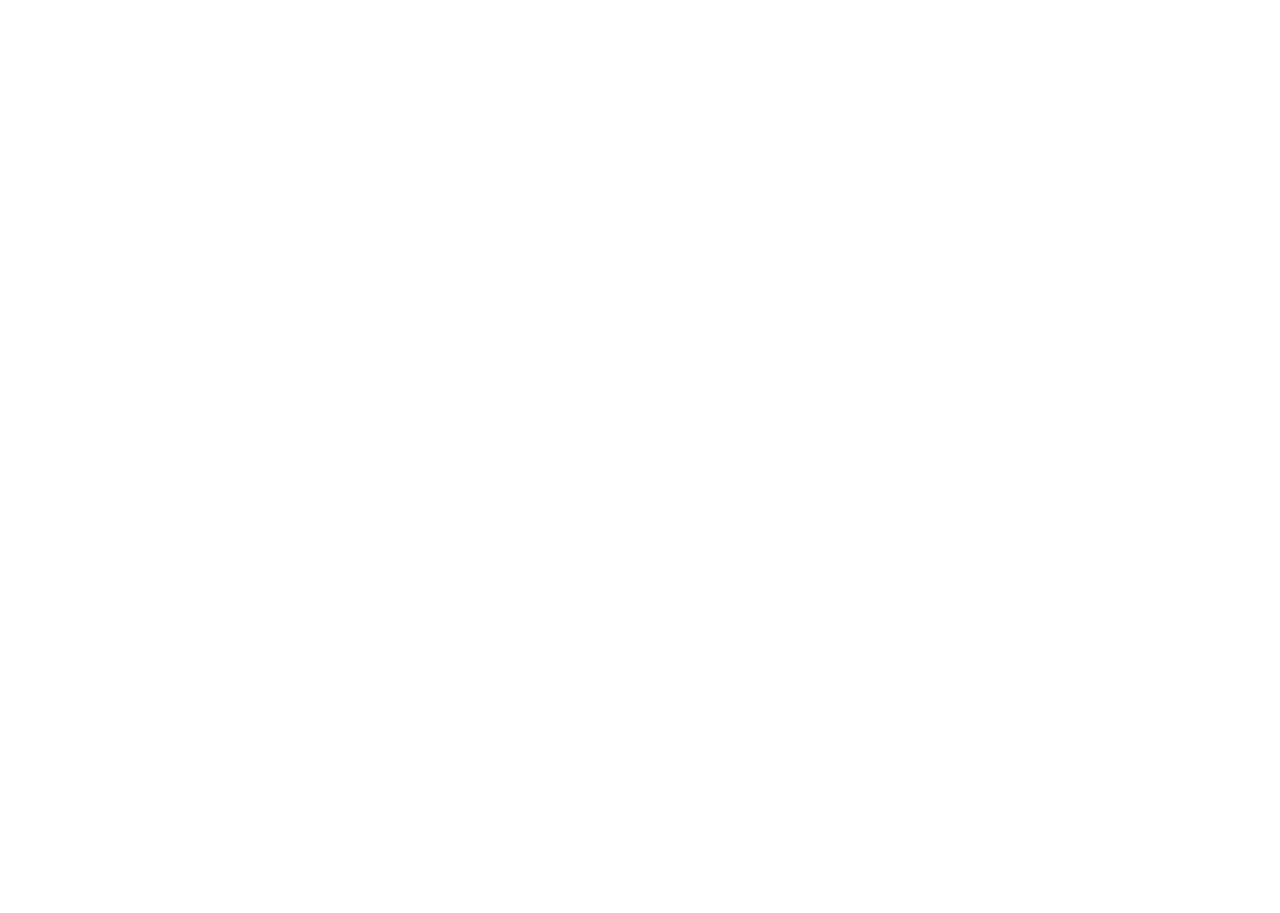
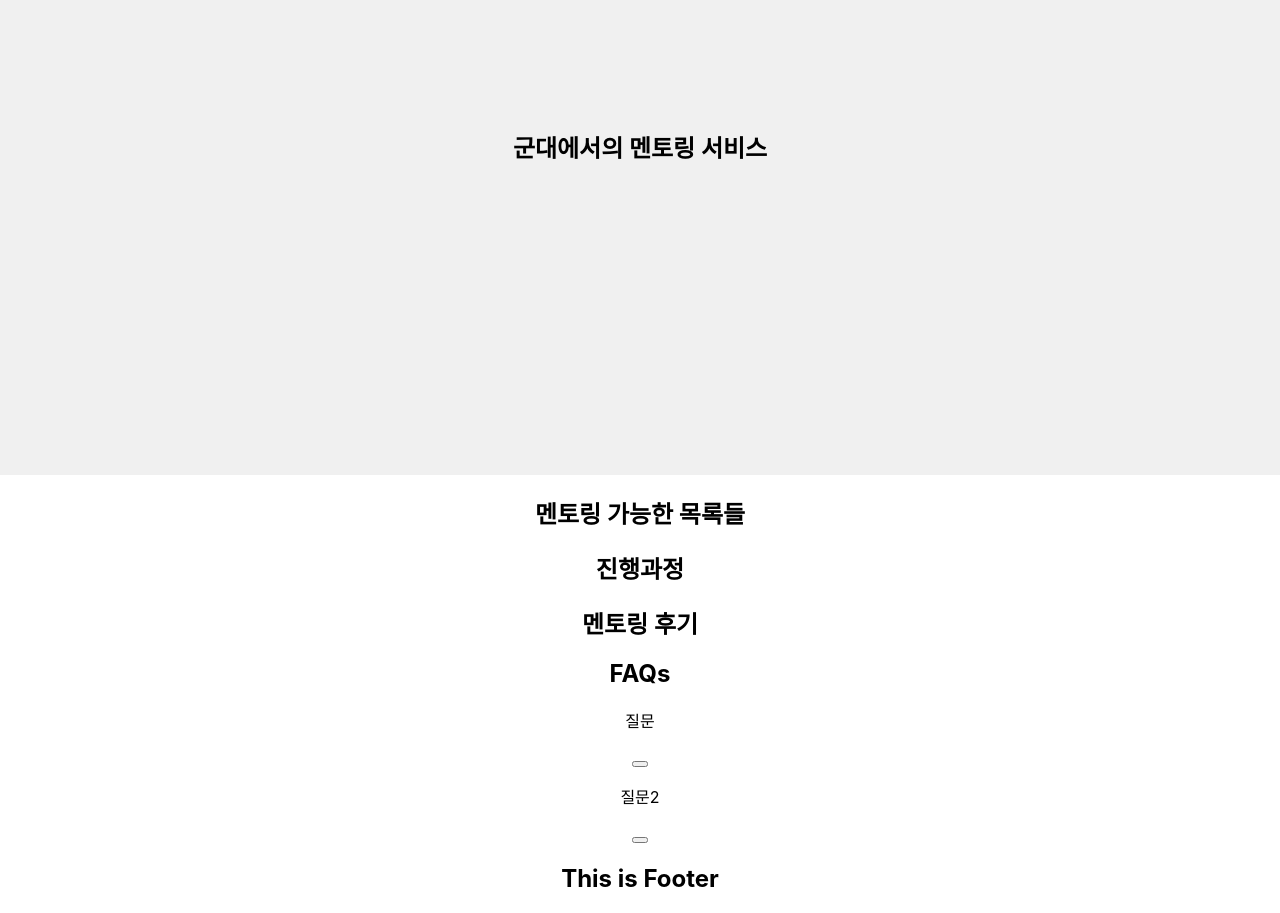
Before and after one commit to osamhack2021/web_ArmyMentoring_TeamName, a React (Create React App) app in the folder frontend/army_mentoring/: page / in a window 1280 px wide. Shown: the part 320-1233 px from the top of the page. Before the commit the page ends 800 px from the top, so only its background shows below. Built offline with nearby package versions, Linux system fonts and the light colour scheme.

Commit message:
[update]: home.js

```diff
--- a/frontend/army_mentoring/src/components/Routes/Home.js
+++ b/frontend/army_mentoring/src/components/Routes/Home.js
@@ -1,11 +1,70 @@
-import React from "react";
+import React,{useState} from "react";
+import './Home.scss';
+
+
 
 function Home(){
 
+    const [qna , setQna] =useState('A');
+    const toggling=(e)=>{
+    const clicked= e.target.parentElement;
+    const toggled= clicked.nextSibling;
+    if(toggled.classList.contains("hide")){
+        toggled.classList.remove("hide");
+    } else {
+        toggled.classList.add("hide");
+      }
+    }
         return(
+            <div>
+                <h2>This is Home</h2>
+                <div className='service'>
+                    <h2>군대에서의 멘토링 서비스</h2>
+                </div>
+                <div>
+                    <h2>멘토링 가능한 목록들</h2>
+                </div>
+                <div>
+                    <h2>진행과정</h2>
+                </div>
+                <div>
+                    <h2>멘토링 후기</h2>
+                </div>
+                <div>
+                    <h2>FAQs</h2>
+                    <div className='QnA'>
 
-            <h2>This is Home</h2>
+                        <div className='Q'>
+                            <p>질문</p>
+                            <button onClick={toggling}/>
+                        </div>
 
+                        <div className='A'>
+                            <p>
+                                    대답
+                            </p>
+                        </div>
+
+
+                    </div>
+
+                    <div className='QnA'>
+
+                        <div className='Q'>
+                            <p>질문2</p>
+                            <button onClick={toggling}/>
+                        </div>
+
+                        <div className='A'>
+                            <p>
+                                    대답2
+                            </p>
+                        </div>
+
+
+                    </div>
+                </div>
+            </div>
         )
 
 }
--- /dev/null
+++ b/frontend/army_mentoring/src/components/Routes/Home.scss
@@ -0,0 +1,24 @@
+
+$background-color:#F0F0F0;
+
+
+.service{
+display: flex;
+flex-direction: column;
+justify-content: center;
+align-items: center;
+padding: 0px;
+height: 656px;
+left: 0px;
+top: 216px;
+/* gray4 */
+background: $background-color;
+}
+
+.A{
+    display:none;
+
+&.hide{
+    display: block;
+}
+}
```
